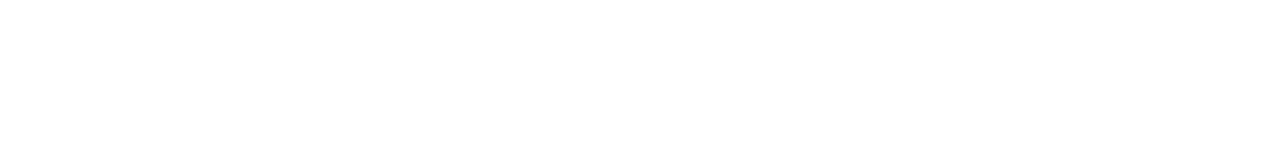
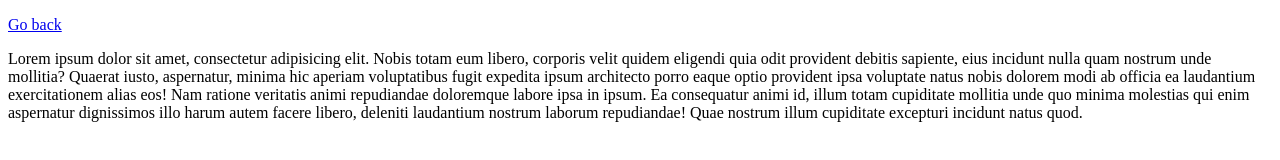
Before and after one commit to anton81951/NewRepo, a plain HTML site: page index.html in a window 1280 px wide. Drawn offline with Linux system fonts and the light colour scheme.

Commit message:
Update index.html

```diff
--- a/index.html
+++ b/index.html
@@ -1,17 +1,34 @@
 <!DOCTYPE html>
-<html>
-<head>
-    <title>My HTML-page</title>
-    <script>
-        'use strict';
-        function calculateTotalPrice (orderedQuantity, pricePerItem) {
-            return orderedQuantity*pricePerItem;
-        }
+<html lang="en">
+  <head>
+    <meta charset="UTF-8" />
+    <meta name="viewport" content="width=device-width, initial-scale=1.0" />
+    <meta http-equiv="X-UA-Compatible" content="ie=edge" />
+    <title>Keyboard events</title>
+    <link rel="stylesheet" href="./css/styles.css" />
+    <style>
+      .output {
+        font-size: 24px;
+      }
+    </style>
+  </head>
+  <body>
+    <p><a href="index.html">Go back</a></p>
 
-        calculateTotalPrice(5, 100);
-    </script>
-</head>
-<body>
-    <!-- Вміст сторінки -->
-</body>
+    <p>
+      Lorem ipsum dolor sit amet, consectetur adipisicing elit. Nobis totam eum
+      libero, corporis velit quidem eligendi quia odit provident debitis
+      sapiente, eius incidunt nulla quam nostrum unde mollitia? Quaerat iusto,
+      aspernatur, minima hic aperiam voluptatibus fugit expedita ipsum
+      architecto porro eaque optio provident ipsa voluptate natus nobis dolorem
+      modi ab officia ea laudantium exercitationem alias eos! Nam ratione
+      veritatis animi repudiandae doloremque labore ipsa in ipsum. Ea
+      consequatur animi id, illum totam cupiditate mollitia unde quo minima
+      molestias qui enim aspernatur dignissimos illo harum autem facere libero,
+      deleniti laudantium nostrum laborum repudiandae! Quae nostrum illum
+      cupiditate excepturi incidunt natus quod.
+    </p>
+
+    <script src="./js/04-keyboard.js"></script>
+  </body>
 </html>
```
